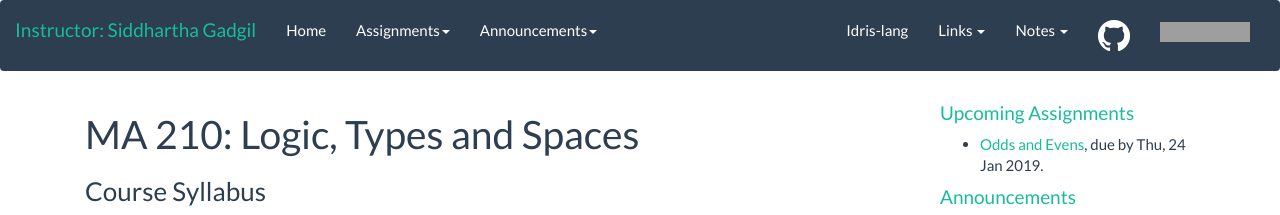
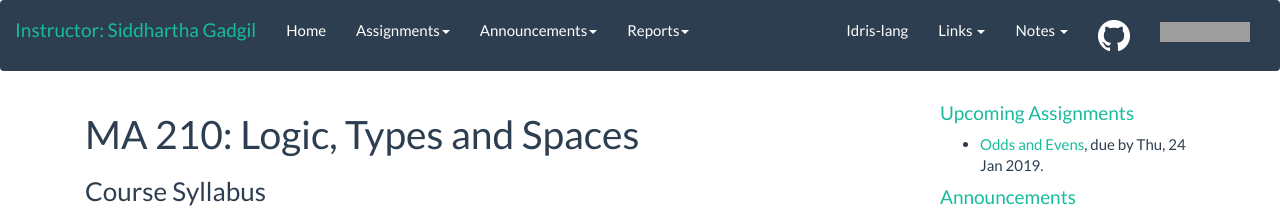
Before and after one commit to siddhartha-gadgil/LTS2019, a Jekyll site: the page built from index.html, in a window 1280 px wide. Shown: the top 215 px of the page. Built offline with Jekyll 4.4.1, drawn with Linux system fonts in a browser that asks for light colours; nearby versions of some CDN libraries; grey boxes are pictures that could not be loaded.

Commit message:
first reports

```diff
--- a/_config.yml
+++ b/_config.yml
@@ -50,6 +50,9 @@ collections:
   notes:
     output: true
     permalink: /notes/:title
+  reports:
+    output: true
+    permalink: /reports/:title
 
 exclude: ["private/"]
 
--- a/_includes/header.html
+++ b/_includes/header.html
@@ -92,6 +92,20 @@ messageStyle: "none",
 
           </ul>
         </li>
+        <li class="dropdown">
+          <a href="#" class="dropdown-toggle" data-toggle="dropdown" role="button" aria-haspopup="true" aria-expanded="false">
+            Reports<span class="caret"></span></a>
+          <ul class="dropdown-menu">
+              <li class="dropdown-header"><strong>Reports</strong></li>
+              {% for rep in site.reports  %}
+              <li>
+                <a href="{{ site.baseurl }}{{ rep.url }}.html"> {{ rep.author }}</a>
+              </li>
+              {% endfor %}
+              <!-- <li><a href="#">Something else here</a></li> -->
+
+        </ul>
+      </li>
         <!-- <li><a href="{{ site.baseurl }}/notes-all.html">Notes</a></li> -->
       </ul>
           <ul class="nav navbar-nav navbar-right">
```
Also changed, not shown: _layouts/report.html (added, +17 -0 lines), _reports/arka/arka.md (added, +6 -0 lines), 1 other file.
